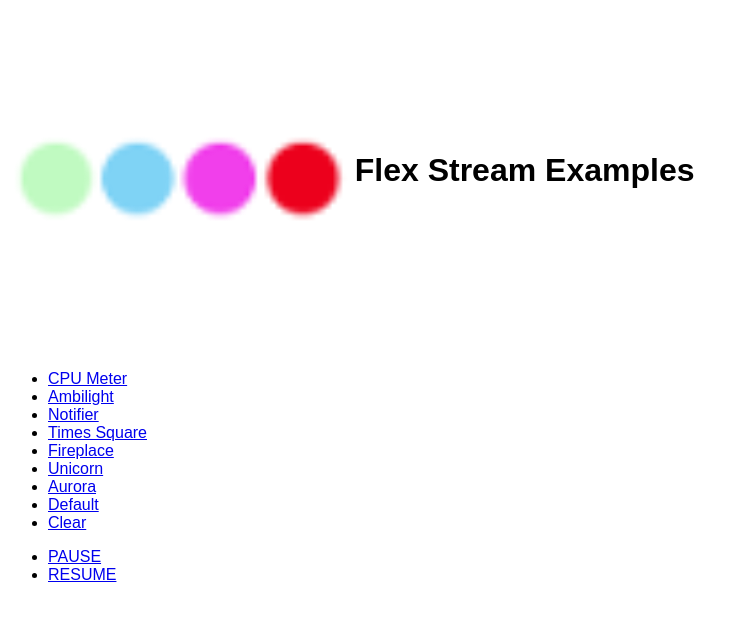
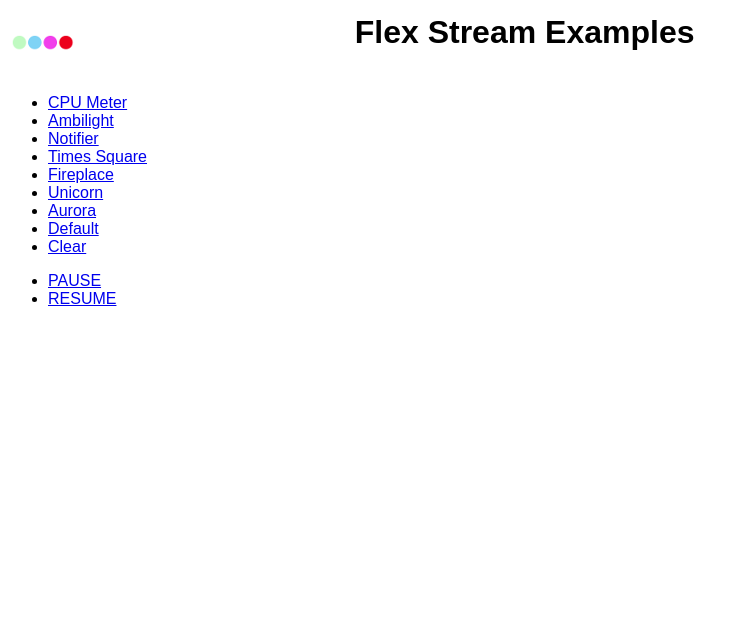
Before and after one commit to arvydas/blinkstick-node, a website: page examples/flex_stream/flex_stream_webserver.html in a window 1280 px wide. Shown: the whole page, without its empty margins (0-744 px from the left). Drawn offline with Linux system fonts and the light colour scheme.

Commit message:
Signed-off-by: dcerisano <dcerisano@standard3d.com>

```diff
--- a/examples/flex_stream/flex_stream_webserver.html
+++ b/examples/flex_stream/flex_stream_webserver.html
@@ -7,7 +7,7 @@
 	<font face="arial,helvetica">
 		<table>
 			<tr width="100%;">
-				<td width="50%;" valign="bottom"><img style="width: 100%"
+				<td width="50%;" valign="bottom"><img style="width: 64px"
 					src="img/flex_stream.png" /></td>
 				<td width="50%;" align="center" valign="center"><h1>Flex Stream Examples</h1></td>
 			</tr>
```
